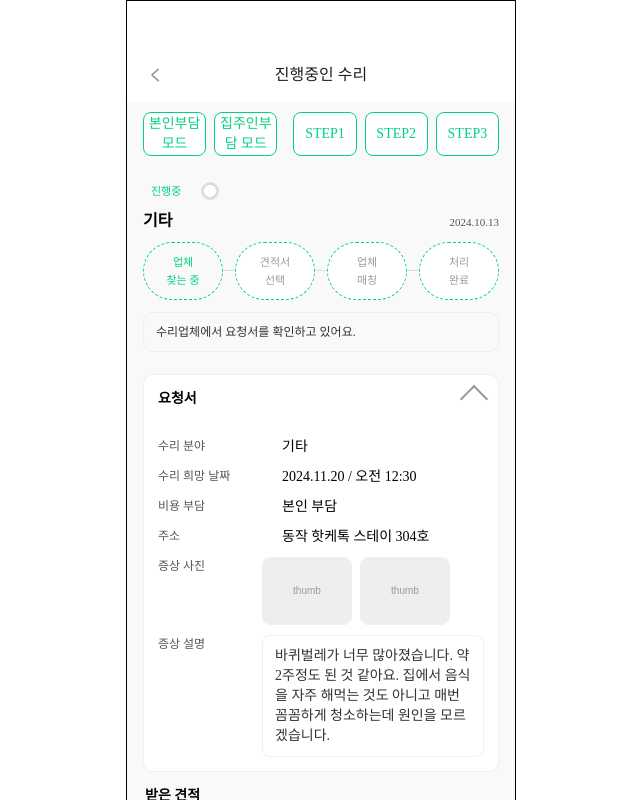
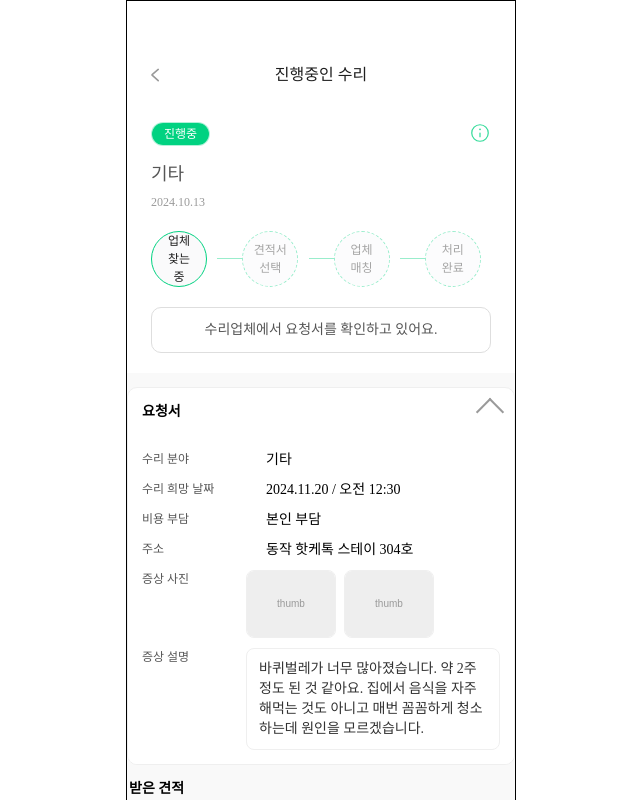
Before and after one commit to HotKeTok/HotKeTok-FE, a React (Vite) app: page /repair-progress in a window 1280 px wide. Shown: the top 800 px of the page, without its empty margins (319-959 px from the left). Built offline with nearby package versions, Linux system fonts and the light colour scheme.

Commit message:
design: 진행중인 수리 첫 번째 섹션 디자인 수정

```diff
--- a/src/templates/repair/RepairProgressTemplate.jsx
+++ b/src/templates/repair/RepairProgressTemplate.jsx
@@ -4,8 +4,11 @@ import styled, { css } from 'styled-components';
 import TopBar from '../../components/common/TopBar';
 import Button from '../../components/common/Button';
 import ButtonSmall from '../../components/common/ButtonSmall';
+import ButtonRound from '../../components/common/ButtonRound';
 import { Row, Column, Spacer } from '../../styles/flex';
 import { color, typo } from '../../styles/tokens';
+
+import iconInfo from '../../assets/repair/repair-progress/icon-info.svg';
 
 /* =========================================================
  * 타입/상수
@@ -148,20 +151,18 @@ export default function RepairProgressTemplate() {
   return (
     <>
       <TopBar title="진행중인 수리" />
-      {/* 데모 스위치 – 실제 배포 시 삭제 가능 */}
-      <DemoSwitch />
 
-      <Screen>
       {/* 헤더 영역 */}
-        <Header>
-          <Row $gap={8} style={{ alignItems: 'center' }}>
-            <Badge $type="progress">진행중</Badge>
-            <InfoIcon title="수리 진행 정보" />
+      <WhiteSection>
+        <Row $justify="space-between" style={{ marginBottom: '15px' }}>
+          <ButtonRound text="진행중" />
+          <InfoIcon src={iconInfo} />
         </Row>
-          <TitleRow>
+        <Column $gap={20}>
+          <Column $gap={6}>
             <Category>{request.categoryLabel}</Category>
             <RequestDate>{request.requestedAt}</RequestDate>
-          </TitleRow>
+          </Column>
 
           {/* 스텝 인디케이터 */}
           <StepBar>
@@ -184,7 +185,8 @@ export default function RepairProgressTemplate() {
             {step === STEP.MATCHED && '업체가 매칭되었어요!'}
             {step === STEP.DONE && '처리가 완료되었어요.'}
           </GuideBubble>
-        </Header>
+        </Column>
+      </WhiteSection>
 
       {/* 요청서 아코디언 */}
       <Accordion>
@@ -294,9 +296,7 @@ export default function RepairProgressTemplate() {
             <AccordionHeader onClick={() => setOpenQuotes(!openQuotes)}>
               <AccordionTitle>선택한 견적</AccordionTitle>
               <Row $gap={8}>
-                  {mode === COST_MODE.SELF && (
-                    <ButtonSmall text="취소" onClick={handleCancelMatch} />
-                  )}
+                {mode === COST_MODE.SELF && <ButtonSmall text="취소" onClick={handleCancelMatch} />}
                 <Chevron $open={openQuotes} />
               </Row>
             </AccordionHeader>
@@ -341,7 +341,8 @@ export default function RepairProgressTemplate() {
       )}
 
       {/* STEP4(처리완료)는 이 페이지에서 다루지 않음 */}
-      </Screen>
+      {/* 데모 스위치 – 실제 배포 시 삭제 가능 */}
+      <DemoSwitch />
     </>
   );
 }
@@ -360,12 +361,12 @@ function comma(n) {
 /* =========================================================
  * 스타일
  * ======================================================= */
-const Screen = styled.div`
-  padding: 0 16px 90px 16px;
-`;
 
-const Header = styled.div`
-  padding: 12px 0 8px 0;
+const WhiteSection = styled.div`
+  box-sizing: border-box;
+  padding: 20px 24px;
+  width: 100%;
+  background-color: white;
 `;
 
 const Badge = styled.span`
@@ -383,13 +384,10 @@ const Badge = styled.span`
     `}
 `;
 
-const InfoIcon = styled.i`
-  width: 18px;
-  height: 18px;
-  border-radius: 50%;
-  display: inline-block;
-  margin-left: 4px;
-  background: radial-gradient(#fff 45%, ${color('grayscale.300')} 46%);
+const InfoIcon = styled.img`
+  width: 22px;
+  height: 22px;
+  cursor: pointer;
 `;
 
 const TitleRow = styled.div`
@@ -399,46 +397,68 @@ const TitleRow = styled.div`
   margin-top: 6px;
 `;
 
-const Category = styled.h2`
-  ${typo('subtitle1')}
-`;
-
-const RequestDate = styled.span`
-  ${typo('caption2')}
+const Category = styled.div`
+  ${typo('h3')}
   color: ${color('grayscale.600')};
 `;
 
+const RequestDate = styled.div`
+  ${typo('caption1')}
+  color: ${color('grayscale.500')};
+`;
+
 const StepBar = styled.div`
-  margin-top: 10px;
   display: grid;
-  grid-template-columns: 1fr 12px 1fr 12px 1fr 12px 1fr;
+  grid-template-columns: 1fr 25px 1fr 25px 1fr 25px 1fr;
   align-items: center;
 `;
 
 const StepDot = styled.div`
-  ${typo('caption2')}
+  display: flex;
+  box-sizing: border-box;
+  width: 56px;
+  height: 56px;
+
+  ${typo('button3')}
   white-space: pre-line;
   text-align: center;
-  border: 1px dashed ${color('brand.primary')};
-  color: ${p => (p.$active ? color('brand.primary') : color('grayscale.500'))};
-  background: ${p => (p.$active ? color('brand.alpha.10') : '#fff')};
-  padding: 10px 6px;
-  border-radius: 999px;
+  justify-content: center;
+  align-items: center;
+
+  color: ${color('grayscale.800')};
+
+  background: ${color('grayscale.100')};
+  border: 1px ${({ $active }) => ($active ? 'solid' : 'dashed')} ${color('brand.primary')};
+  opacity: ${({ $active }) => ($active ? 1 : 0.4)};
+
+  padding: 10px;
+  border-radius: 50%;
 `;
 
 const StepDivider = styled.div`
   height: 1px;
-  background: ${color('grayscale.300')};
+
+  background: ${color('brand.primary')};
+  opacity: 0.4;
 `;
 
 const GuideBubble = styled.div`
-  ${typo('caption1')}
-  margin-top: 12px;
+  display: flex;
+  justify-content: center;
+  align-items: center;
+
+  box-sizing: border-box;
+  ${typo('body2')}
+  height: 46px;
+  text-align: center;
+
   padding: 10px 12px;
-  border: 1px solid ${color('grayscale.200')};
+  border: 1px solid ${color('grayscale.300')};
   border-radius: 10px;
-  color: ${color('grayscale.700')};
+  color: ${color('grayscale.600')};
 `;
+
+// 섹션 2
 
 const Accordion = styled.section`
   margin-top: ${p => (p.$noTopMargin ? '0' : '14px')};
```
Also changed, not shown: src/assets/repair/repair-progress/icon-info.svg (added). Lines whose indentation alone changed are shown as unchanged.
